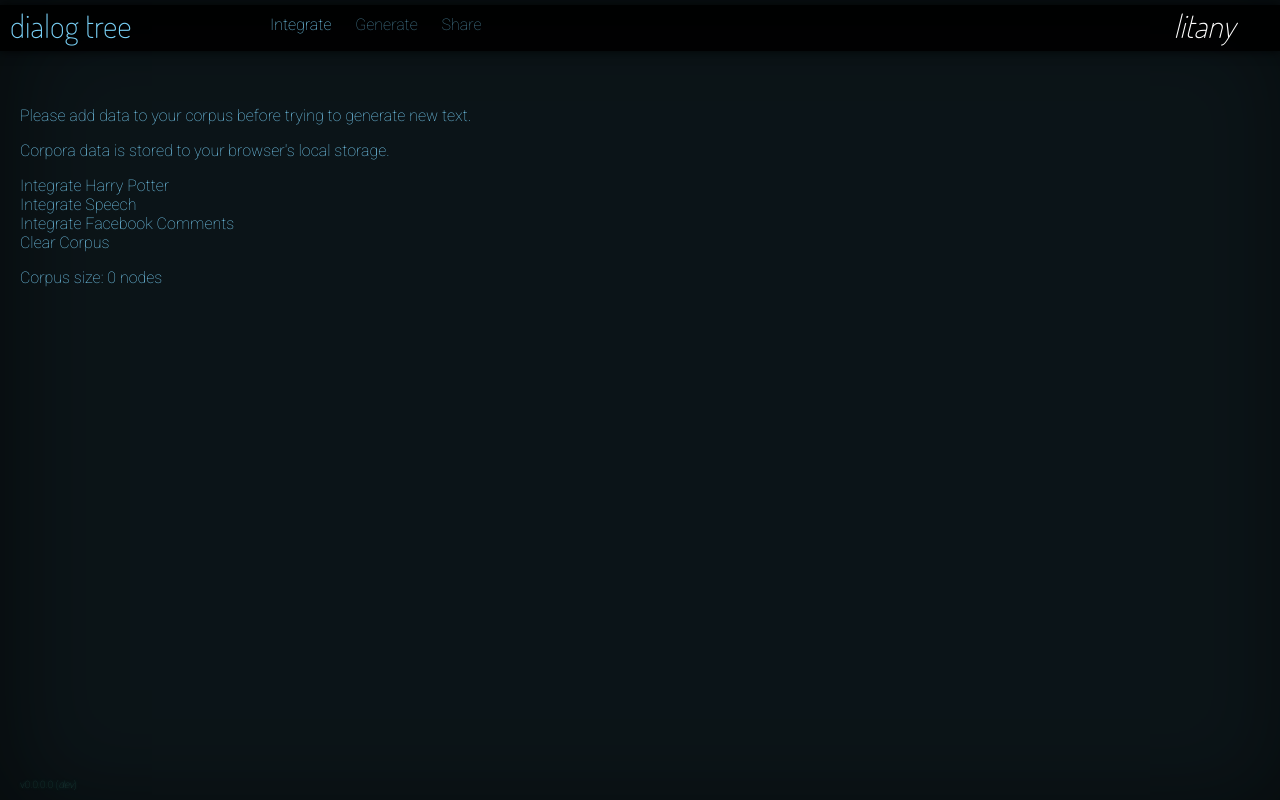
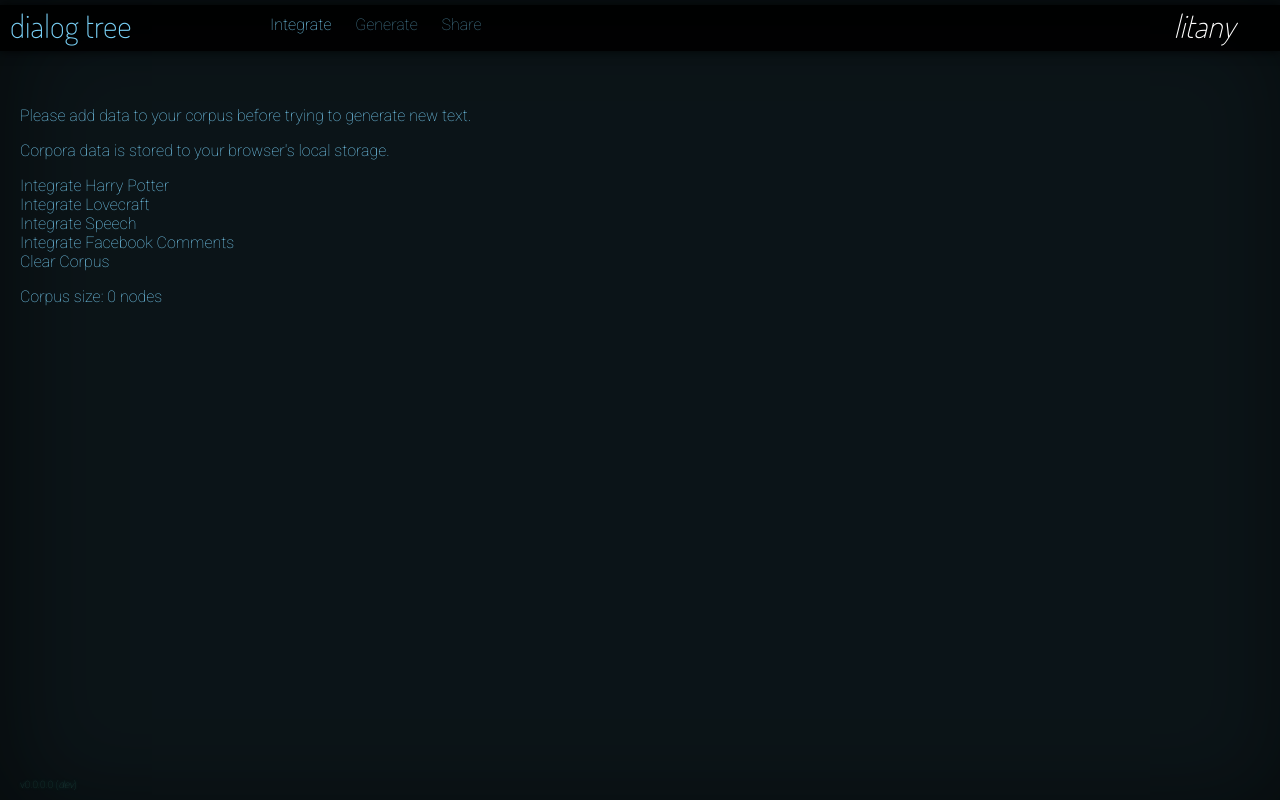
Before and after one commit to Yuffster/dialog_tree, a Flask app: page / in a window 1280 px wide. Run offline with Flask 2, Linux system fonts and the light colour scheme; some libraries are stand-ins or nearby versions.

Commit message:
Lovecraft is probably safe to try to load now.
Previously the computer would go mad with the knowledge.

```diff
--- a/src/templates/layout.html
+++ b/src/templates/layout.html
@@ -26,6 +26,9 @@
             <ul class="actions">
              <li data-action="addCorpus" data-arg="chamber_secrets">
                Integrate Harry Potter
+             </li>
+             <li data-action="addCorpus" data-arg="lovecraft">
+               Integrate Lovecraft
              </li>
               <li data-action="integrateSpeech">Integrate Speech</li>
               <li data-action="integrateFacebook">Integrate Facebook Comments</li>
```
